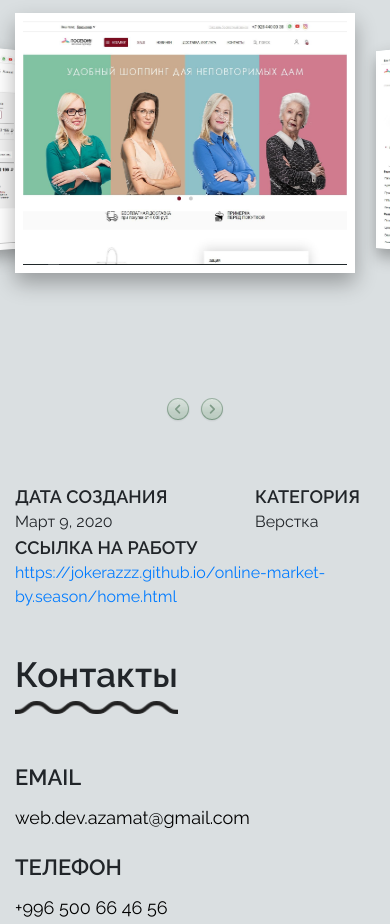
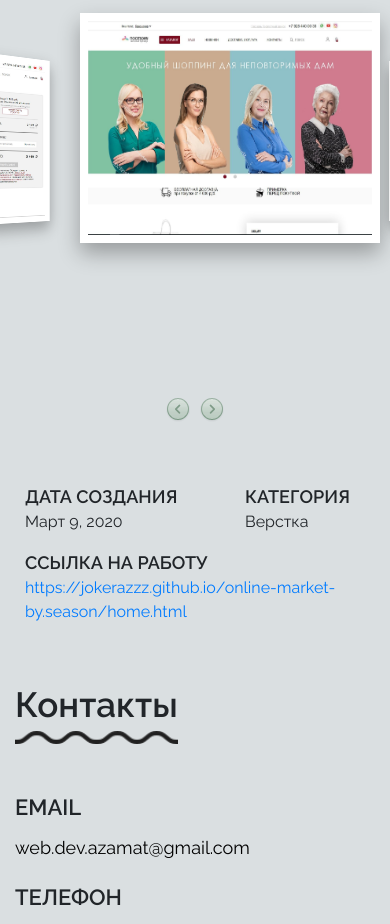
Before and after one commit to jokerazzz/portfolio, a plain HTML site: page page-portfolio.html in a window 390 px wide. Shown: the part 1124-2048 px from the top of the page. Drawn offline with nearby package versions, Linux system fonts and the light colour scheme.

Commit message:
added style css

```diff
--- a/css/style.css
+++ b/css/style.css
@@ -557,6 +557,23 @@ body{
         width: 340px;
         height: 260px;
     }
+    .portfolio__page__inner{
+        padding: 0 10px;
+    }
+    .portfolio__page-info{
+        margin-bottom: 15px;
+    }
+}
+
+@media (max-width:400px){
+    .dg-wrapper{
+        width: 230px;
+        perspective: 700px;
+    }
+    .page-slider__images{
+        width: 300px;
+        height: 230px;
+    }
 }
 
 @media (max-width:340px){
@@ -564,4 +581,6 @@ body{
         margin-top: 150%;
         right: -20%;
     }
+
+
 }
```
